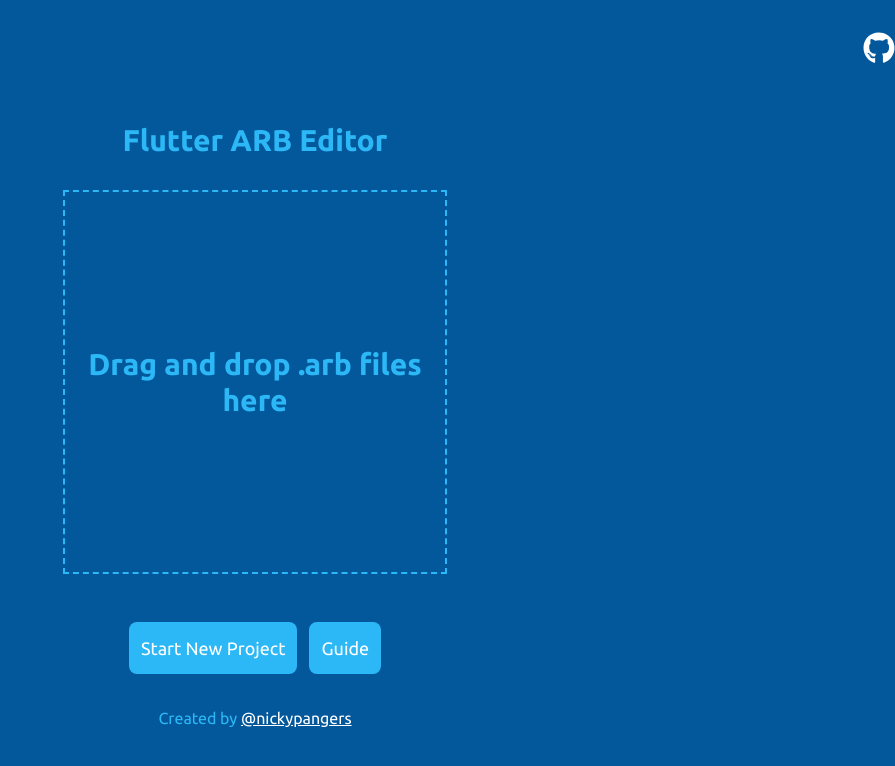
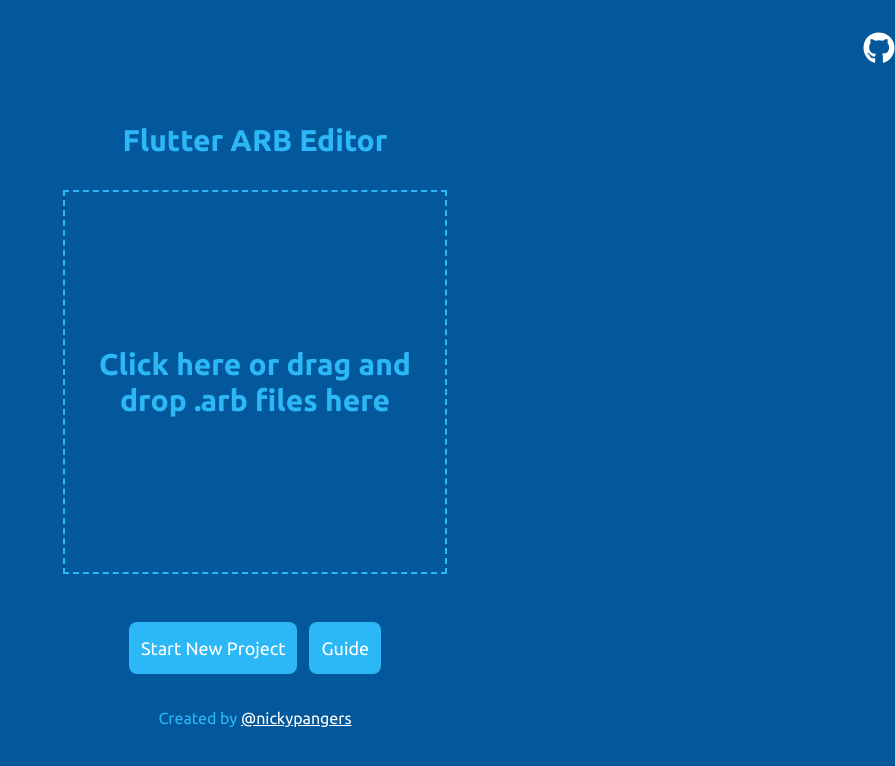
Before and after one commit to nickypangers/flutter-arb, a Vue app: page /#/ in a window 1280 px wide. Shown: the top 766 px of the page, without its empty margins (385-1280 px from the left). Built offline with nearby package versions, Linux system fonts and the light colour scheme.

Commit message:
click to upload files

```diff
--- a/src/components/FileDropArea.vue
+++ b/src/components/FileDropArea.vue
@@ -1,5 +1,5 @@
 <template>
-  <div
+  <button
     ref="dropArea"
     class="
       h-96
@@ -9,6 +9,7 @@
       items-center
       justify-center
     "
+    @click="openFileInput()"
   >
     <span>
       {{ dropText }}
@@ -19,10 +20,11 @@
       name="files"
       id="files"
       accept=".arb"
+      @change="updateFile"
       multiple
       hidden
     />
-  </div>
+  </button>
 </template>
 <script>
 import { ref, onMounted, computed } from "vue";
@@ -32,9 +34,12 @@
   setup() {
     const store = useStore();
     const dropArea = ref(null);
+    const fileInput = ref(null);
     const isDragOver = ref(false);
     const dropText = computed(() =>
-      isDragOver.value ? "Drop it!" : "Drag and drop .arb files here"
+      isDragOver.value
+        ? "Drop it!"
+        : "Click here or drag and drop .arb files here"
     );
 
     onMounted(() => {
@@ -67,6 +72,21 @@
       store.dispatch("loadFiles", files);
     };
 
+    const openFileInput = () => {
+      console.log("open");
+      fileInput.value.click();
+    };
+
+    const updateFile = (e) => {
+      console.log(e);
+      const files = e.target.files;
+      console.log(files);
+      if (files.length === 0) {
+        return;
+      }
+      store.dispatch("loadFiles", files);
+    };
+
     onMounted(() => {
       dropArea.value.addEventListener("drop", dropHandler);
       dropArea.value.addEventListener("dragenter", dragEnterHandler);
@@ -77,6 +97,9 @@
     return {
       dropArea,
       dropText,
+      fileInput,
+      openFileInput,
+      updateFile,
     };
   },
 };
```
Also changed, not shown: 1 other file (tests, documents, lock files or other folders).
